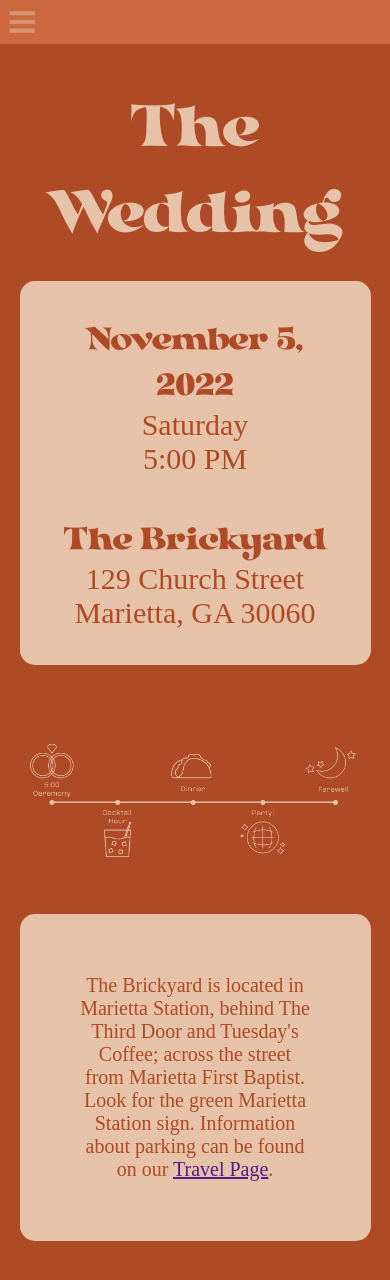
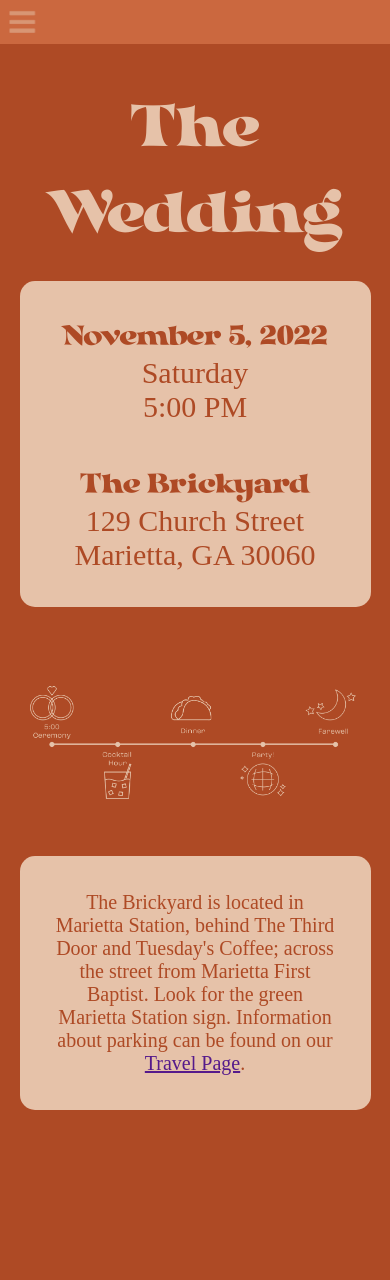
Before and after one commit to leeferfeefer/dandlerwedding, a React (Create React App) app: page /wedding in a window 390 px wide. Shown: the top 1280 px of the page. Built offline with nearby package versions, Linux system fonts and the light colour scheme.

Commit message:
Updated styling

```diff
--- a/src/pages/Wedding/Wedding.css
+++ b/src/pages/Wedding/Wedding.css
@@ -48,12 +48,11 @@
   font-family: 'Avenir';
   font-size: 40px;
   text-align: center;
-  margin: 25px;
 }
 
 @media all and (max-width: 768px) {
   .wedding-date-primary {
-    font-size: 40px;
+    font-size: 35px;
   }
   .wedding-date-secondary {
     font-size: 30px;
```
